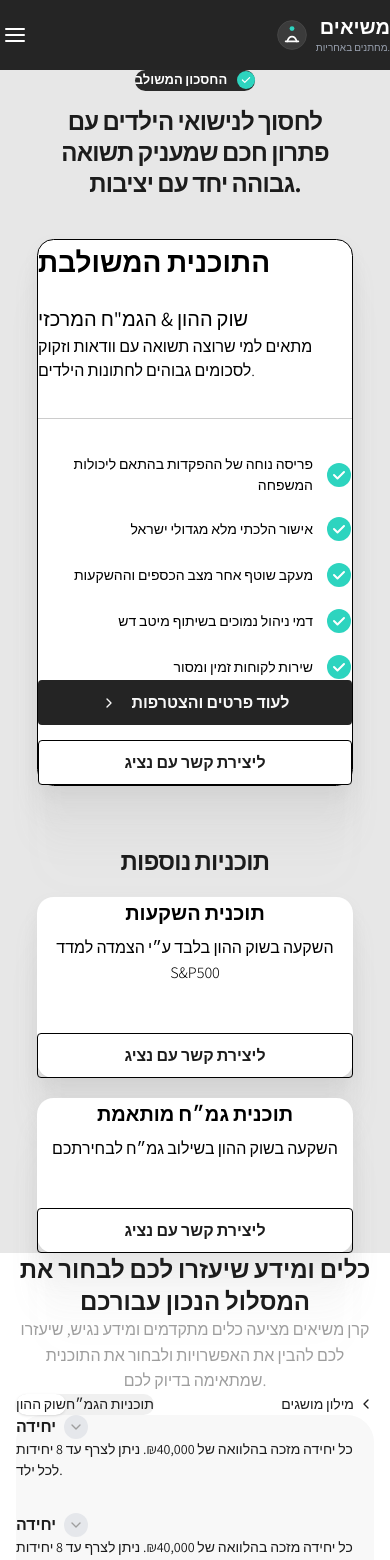
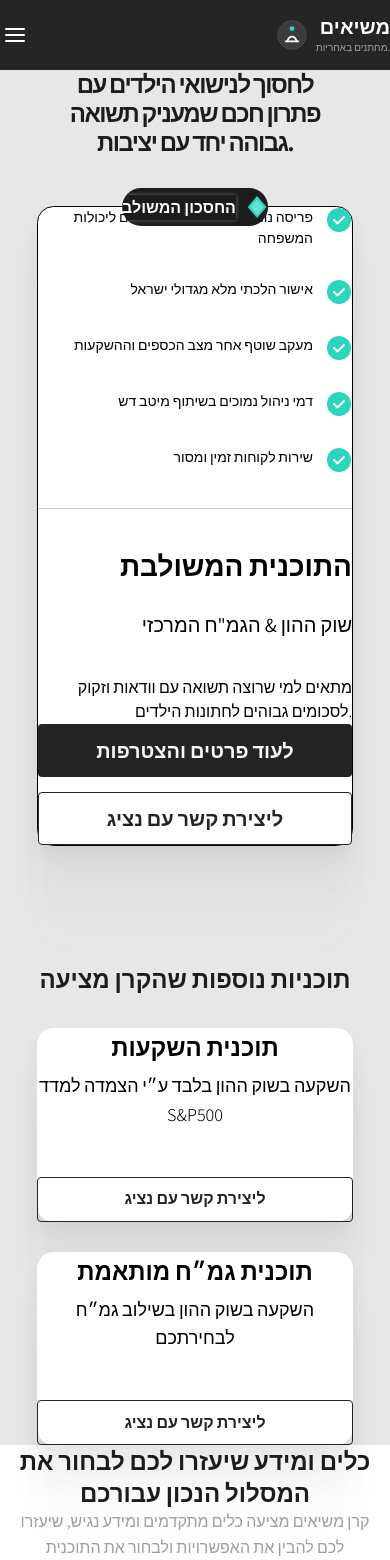
Before and after one commit to cea2025/websitemasiim, a Next.js app: page /en/programs in a window 390 px wide. Shown: the top 1560 px of the page. Built offline with nearby package versions, Linux system fonts and the light colour scheme.

Commit message:
Update Programs page desktop layout to match Figma exactly

```diff
--- a/src/components/programs/ProgramsHero.tsx
+++ b/src/components/programs/ProgramsHero.tsx
@@ -18,98 +18,106 @@ const CheckIcon = () => (
   </svg>
 );
 
+// Diamond Icon Component
+const DiamondIcon = () => (
+  <svg className="w-[22px] h-[22px]" viewBox="0 0 24 28" fill="none">
+    <path d="M12 0L24 14L12 28L0 14L12 0Z" fill="#2DD4BF"/>
+    <path d="M12 4L20 14L12 24L4 14L12 4Z" fill="white" fillOpacity="0.3"/>
+  </svg>
+);
+
 export default function ProgramsHero() {
   return (
-    <section className="bg-[#e7e7e7] lg:bg-[#f8f8f8] py-[65px] px-[10px] lg:py-24">
-      <div className="flex flex-col gap-[40px] lg:gap-[60px] items-center">
+    <section className="bg-[#e7e7e7] lg:bg-[#eaeaea] pt-[130px] pb-[100px] px-[10px]">
+      <div className="flex flex-col gap-[50px] items-center">
 
-        {/* Badge + Title */}
-        <div className="flex flex-col gap-[15px] items-center w-full max-w-[285px] lg:max-w-[800px]">
-          {/* Badge */}
-          <div className="bg-[#2a2a2a] rounded-full px-[25px] py-[15px] lg:py-[10px] flex items-center justify-center gap-[10px]">
-            <span className="text-white text-[13px] lg:text-[14px] font-bold">החסכון המשולב</span>
-            <div className="w-[18px] h-[18px] rounded-full bg-[#2dd4bf] flex items-center justify-center">
-              <svg className="w-3 h-3 text-white" fill="currentColor" viewBox="0 0 20 20">
-                <path fillRule="evenodd" d="M16.707 5.293a1 1 0 010 1.414l-8 8a1 1 0 01-1.414 0l-4-4a1 1 0 011.414-1.414L8 12.586l7.293-7.293a1 1 0 011.414 0z" clipRule="evenodd" />
-              </svg>
-            </div>
+        {/* Main Title - Desktop */}
+        <h1 className="text-[24px] lg:text-[50px] font-bold text-[#1c1c1c] text-center leading-[1.2] tracking-[-1.5px] max-w-[285px] lg:max-w-[773px]">
+          לחסוך לנישואי הילדים עם פתרון חכם שמעניק תשואה גבוהה יחד עם יציבות.
+        </h1>
+
+        {/* Programs Container */}
+        <div className="flex flex-col gap-[120px] items-center w-full">
+
+          {/* Main Program Card Section */}
+          <div className="flex flex-col items-center justify-center w-full">
+            <div className="relative w-full max-w-[316px] lg:max-w-[999px] bg-white rounded-[16.5px] border-[1.5px] border-black py-[50px] px-[35px] lg:pl-[70px] lg:pr-[50px] shadow-[0px_6.614px_14.331px_0px_rgba(145,145,145,0.1),0px_25.354px_25.354px_0px_rgba(145,145,145,0.09),0px_56.22px_34.173px_0px_rgba(145,145,145,0.05),0px_100.315px_39.685px_0px_rgba(145,145,145,0.01),0px_157.638px_44.094px_0px_rgba(145,145,145,0)]">
+
+              {/* Badge - Positioned at top center */}
+              <div className="absolute left-1/2 -translate-x-1/2 -top-[19px] bg-[#1c1c1c] rounded-[300px] px-[25px] h-[38px] flex items-center justify-center gap-[10px]">
+                <span className="text-white text-[16px] font-bold shadow-[0px_0px_4px_0px_rgba(255,255,255,0.35)]">החסכון המשולב</span>
+                <DiamondIcon />
               </div>
 
-          {/* Main Title */}
-          <h1 className="text-[24px] lg:text-[40px] font-bold text-[#1c1c1c] text-center leading-[1.3] tracking-[-0.72px]">
-            לחסוך לנישואי הילדים עם פתרון חכם שמעניק תשואה גבוהה יחד עם יציבות.
-          </h1>
-        </div>
-
-        {/* Programs Container */}
-        <div className="flex flex-col gap-[60px] items-center w-full max-w-[316px] lg:max-w-[1000px]">
-
-          {/* Main Program Card */}
-          <div className="w-full bg-white rounded-[16.5px] border-[1.5px] border-black p-[35px] shadow-[0px_6.614px_14.331px_0px_rgba(145,145,145,0.1),0px_25.354px_25.354px_0px_rgba(145,145,145,0.09),0px_56.22px_34.173px_0px_rgba(145,145,145,0.05),0px_100.315px_39.685px_0px_rgba(145,145,145,0.01),0px_157.638px_44.094px_0px_rgba(145,145,145,0)]">
-            <div className="flex flex-col lg:flex-row gap-[35px] lg:gap-[50px]">
-
-              {/* Program Info - Right side on desktop */}
-              <div className="lg:w-1/2 lg:order-2 lg:border-r lg:border-black/10 lg:pr-[50px]">
-                <div className="flex flex-col gap-[18px] mb-[25px]">
-                  <h2 className="text-[28px] lg:text-[32px] font-bold text-black leading-[1.6]">
-                    התוכנית המשולבת
-                  </h2>
-                  <p className="text-[20px] lg:text-[22px] text-black font-normal leading-[1.6]">
-                    שוק ההון & הגמ"ח המרכזי
-                  </p>
-                </div>
-                <p className="text-[16px] text-black font-light leading-[1.5]">
-                  מתאים למי שרוצה תשואה עם וודאות וזקוק לסכומים גבוהים לחתונות הילדים.
-                </p>
-              </div>
-
-              {/* Separator Line - Mobile */}
-              <div className="w-full h-[1px] bg-black/20 lg:hidden" />
+              <div className="flex flex-col lg:flex-row gap-[35px] lg:gap-[60px] h-full">
 
                 {/* Benefits List - Left side on desktop */}
-              <div className="flex flex-col gap-[20px] lg:w-1/2 lg:order-1">
+                <div className="flex flex-col gap-[30px] lg:w-[296px] lg:order-1">
                   {benefits.map((benefit, index) => (
-                  <div key={index} className="flex items-center gap-[13px] justify-end">
-                    <p className="text-[14px] lg:text-[15px] text-black font-normal leading-[1.5] text-right flex-1">
+                    <div key={index} className="flex items-start gap-[13px] justify-end">
+                      <p className="text-[14px] lg:text-[18px] text-black font-normal leading-[1.5] text-right">
                         {benefit}
                       </p>
                       <CheckIcon />
                     </div>
                   ))}
                 </div>
+
+                {/* Vertical Separator - Desktop */}
+                <div className="hidden lg:block w-[1px] bg-[#e0e0e0] rotate-90 h-[322px] self-center" />
+
+                {/* Separator Line - Mobile */}
+                <div className="w-full h-[1px] bg-black/20 lg:hidden" />
+
+                {/* Program Info - Right side on desktop */}
+                <div className="lg:flex-1 lg:order-2 flex flex-col justify-between h-full">
+                  <div className="flex flex-col gap-[35px] items-end text-right text-black">
+                    <div className="flex flex-col gap-[20px] items-end justify-center leading-[1.6] w-full">
+                      <h2 className="text-[28px] lg:text-[35px] font-bold">
+                        התוכנית המשולבת
+                      </h2>
+                      <p className="text-[20px] lg:text-[22px] font-normal">
+                        שוק ההון & הגמ"ח המרכזי
+                      </p>
+                    </div>
+                    <p className="text-[16px] lg:text-[18px] font-light leading-[1.5]">
+                      מתאים למי שרוצה תשואה עם וודאות וזקוק לסכומים גבוהים לחתונות הילדים.
+                    </p>
                   </div>
 
                   {/* CTA Buttons */}
-            <div className="flex flex-col gap-[15px] mt-[35px]">
-              <button className="w-full bg-[#242424] hover:bg-[#1a1a1a] text-[#f8f8f8] font-semibold h-[45px] px-[15px] rounded flex items-center justify-center gap-[15px] transition-colors">
-                <ChevronLeft className="w-[16px] h-[24px] rotate-180" />
-                <span className="text-[16px]">לעוד פרטים והצטרפות</span>
+                  <div className="flex flex-col gap-[15px] mt-[35px] lg:w-[376px]">
+                    <button className="w-full bg-[#242424] hover:bg-[#1a1a1a] text-[#f8f8f8] font-semibold h-[53px] px-[35px] py-[8px] rounded flex items-center justify-center transition-colors">
+                      <span className="text-[20px]">לעוד פרטים והצטרפות</span>
                     </button>
-              <button className="w-full bg-white border border-black text-[#1e1e1e] font-semibold h-[45px] px-[15px] rounded flex items-center justify-center transition-colors hover:bg-gray-50">
-                <span className="text-[16px]">ליצירת קשר עם נציג</span>
+                    <button className="w-full bg-white border border-[#242424] text-[#242424] font-semibold h-[53px] px-[35px] py-[8px] rounded flex items-center justify-center transition-colors hover:bg-gray-50">
+                      <span className="text-[20px]">ליצירת קשר עם נציג</span>
                     </button>
+                  </div>
+                </div>
+              </div>
             </div>
           </div>
 
           {/* Additional Programs Section */}
-          <div className="w-full flex flex-col gap-[20px] items-center">
-            <h3 className="text-[24px] font-bold text-[#1c1c1c] text-center leading-[1.3] tracking-[-0.72px]">
-              תוכניות נוספות
+          <div className="flex flex-col gap-[35px] items-center w-full">
+            <h3 className="text-[24px] lg:text-[28px] font-bold text-[#1c1c1c] text-center leading-[1.13]">
+              תוכניות נוספות שהקרן מציעה
             </h3>
 
-            <div className="flex flex-col lg:flex-row gap-[20px] w-full">
+            <div className="flex flex-col lg:flex-row gap-[30px] w-full max-w-[316px] lg:max-w-[712px]">
               {/* Investment Program */}
               <div className="flex-1 bg-white rounded-[16.5px] px-[50px] py-[30px] shadow-[0px_6.614px_14.331px_0px_rgba(145,145,145,0.1),0px_25.354px_25.354px_0px_rgba(145,145,145,0.09),0px_56.22px_34.173px_0px_rgba(145,145,145,0.05),0px_100.315px_39.685px_0px_rgba(145,145,145,0.01),0px_157.638px_44.094px_0px_rgba(145,145,145,0)]">
-                <div className="flex flex-col gap-[47px] items-center">
-                  <div className="flex flex-col gap-[5.5px] items-center justify-center text-black text-center">
-                    <h4 className="text-[20px] font-semibold leading-[1.6]">
+                <div className="flex flex-col gap-[47px] items-center w-full">
+                  <div className="flex flex-col gap-[5.5px] items-center justify-center text-black text-center leading-[1.6] w-full">
+                    <h4 className="text-[24px] font-semibold">
                       תוכנית השקעות
                     </h4>
-                    <p className="text-[16px] font-light leading-[1.6]">
+                    <p className="text-[18px] font-light">
                       השקעה בשוק ההון בלבד ע״י הצמדה למדד S&P500
                     </p>
                   </div>
-                  <button className="w-full border border-black text-[#1e1e1e] font-semibold h-[45px] px-[15px] rounded flex items-center justify-center transition-colors hover:bg-gray-50">
+                  <button className="w-full border border-[#242424] text-[#242424] font-semibold h-[45px] lg:py-[13px] px-[35px] rounded flex items-center justify-center transition-colors hover:bg-gray-50">
                     <span className="text-[16px]">ליצירת קשר עם נציג</span>
                   </button>
                 </div>
@@ -117,16 +125,16 @@ export default function ProgramsHero() {
 
               {/* Custom Gemach Program */}
               <div className="flex-1 bg-white rounded-[16.5px] px-[50px] py-[30px] shadow-[0px_6.614px_14.331px_0px_rgba(145,145,145,0.1),0px_25.354px_25.354px_0px_rgba(145,145,145,0.09),0px_56.22px_34.173px_0px_rgba(145,145,145,0.05),0px_100.315px_39.685px_0px_rgba(145,145,145,0.01),0px_157.638px_44.094px_0px_rgba(145,145,145,0)]">
-                <div className="flex flex-col gap-[47px] items-center">
-                  <div className="flex flex-col gap-[5.5px] items-center justify-center text-black text-center">
-                    <h4 className="text-[20px] font-semibold leading-[1.6]">
+                <div className="flex flex-col gap-[47px] items-center w-full">
+                  <div className="flex flex-col gap-[5.5px] items-center justify-center text-black text-center leading-[1.6] w-full">
+                    <h4 className="text-[24px] font-semibold">
                       תוכנית גמ״ח מותאמת
                     </h4>
-                    <p className="text-[16px] font-light leading-[1.6]">
+                    <p className="text-[18px] font-light">
                       השקעה בשוק ההון בשילוב גמ״ח לבחירתכם
                     </p>
                   </div>
-                  <button className="w-full border border-black text-[#1e1e1e] font-semibold h-[45px] px-[15px] rounded flex items-center justify-center transition-colors hover:bg-gray-50">
+                  <button className="w-full border border-[#242424] text-[#242424] font-semibold h-[45px] lg:py-[13px] px-[35px] rounded flex items-center justify-center transition-colors hover:bg-gray-50">
                     <span className="text-[16px]">ליצירת קשר עם נציג</span>
                   </button>
                 </div>
```
Also changed, not shown: src/components/programs/ToolsSection.tsx (+166 -94 lines). Lines whose indentation alone changed are shown as unchanged.
